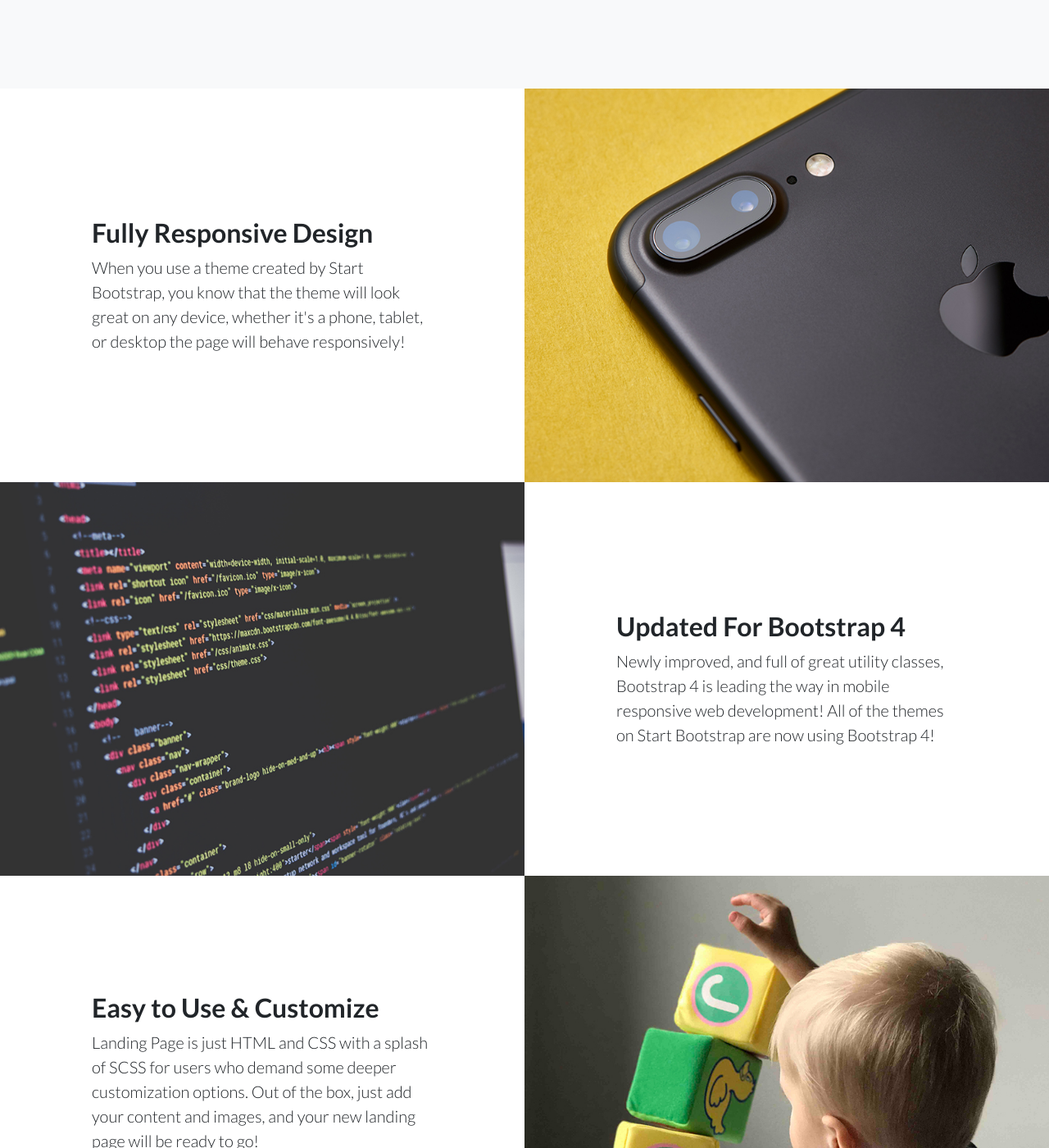
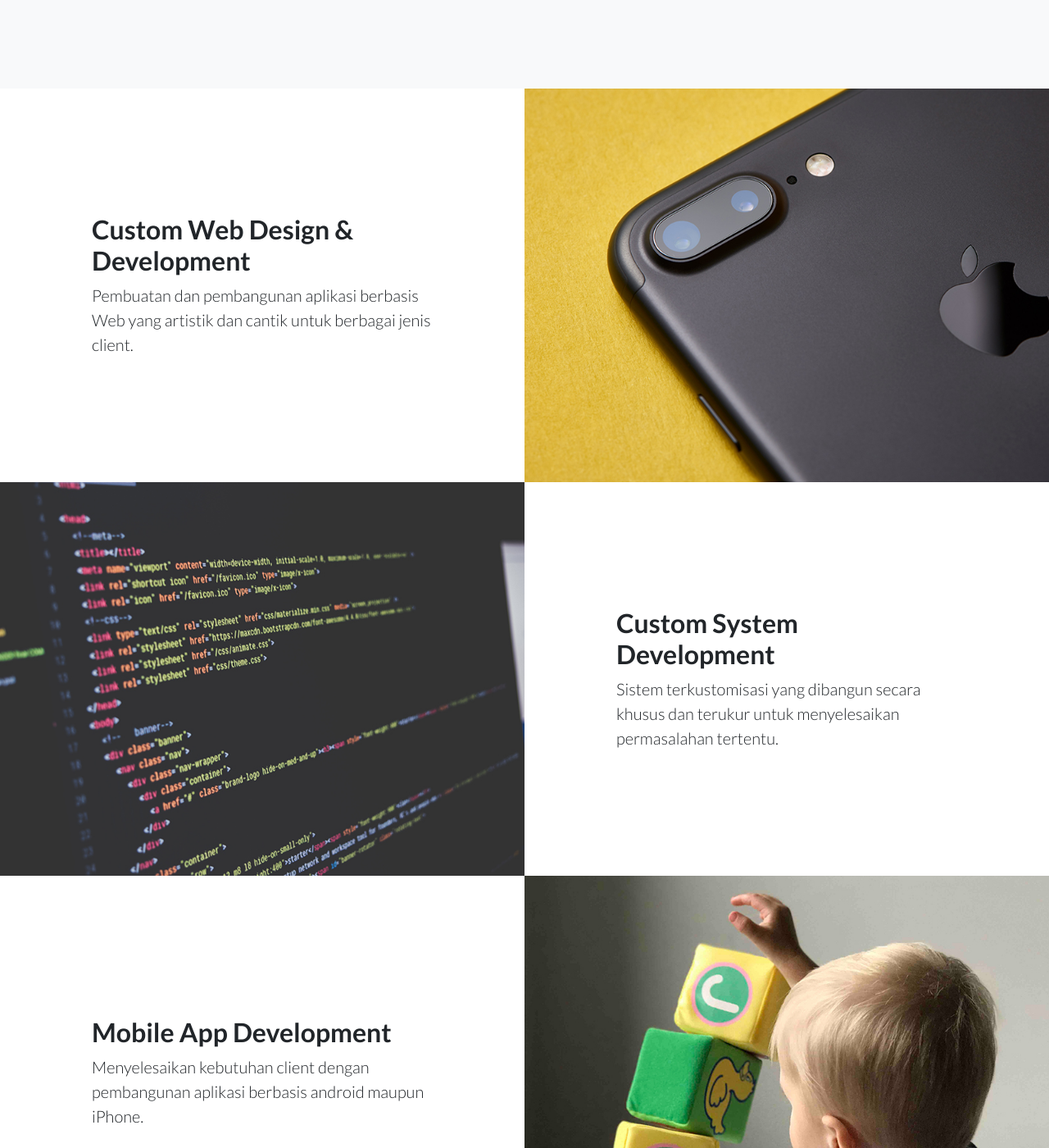
Before and after one commit to Afaisw/profcom, a Jekyll site: the page built from index.md, in a window 1280 px wide and 1400 px high, scrolled down 1380 px. Shown: the whole window at 82% size. Built offline with Jekyll 4.4.1, drawn with Linux system fonts in a browser that asks for light colours; some of the changed text lies outside the part shown.

Commit message:
coba imagesection

```diff
--- a/_includes/imagesection.html
+++ b/_includes/imagesection.html
@@ -5,22 +5,29 @@
 
         <div class="col-lg-6 order-lg-2 text-white showcase-img" style="background-image: url('img/bg-showcase-1.jpg');"></div>
         <div class="col-lg-6 order-lg-1 my-auto showcase-text">
-          <h2>Fully Responsive Design</h2>
-          <p class="lead mb-0">When you use a theme created by Start Bootstrap, you know that the theme will look great on any device, whether it's a phone, tablet, or desktop the page will behave responsively!</p>
+          <h2>Custom Web Design & Development</h2>
+          <p class="lead mb-0">Pembuatan dan pembangunan aplikasi berbasis Web yang artistik dan cantik untuk berbagai jenis client.</p>
         </div>
       </div>
       <div class="row no-gutters">
         <div class="col-lg-6 text-white showcase-img" style="background-image: url('img/bg-showcase-2.jpg');"></div>
         <div class="col-lg-6 my-auto showcase-text">
-          <h2>Updated For Bootstrap 4</h2>
-          <p class="lead mb-0">Newly improved, and full of great utility classes, Bootstrap 4 is leading the way in mobile responsive web development! All of the themes on Start Bootstrap are now using Bootstrap 4!</p>
+          <h2>Custom System Development</h2>
+          <p class="lead mb-0">Sistem terkustomisasi yang dibangun secara khusus dan terukur untuk menyelesaikan permasalahan tertentu.</p>
         </div>
       </div>
       <div class="row no-gutters">
         <div class="col-lg-6 order-lg-2 text-white showcase-img" style="background-image: url('img/bg-showcase-3.jpg');"></div>
         <div class="col-lg-6 order-lg-1 my-auto showcase-text">
-          <h2>Easy to Use &amp; Customize</h2>
-          <p class="lead mb-0">Landing Page is just HTML and CSS with a splash of SCSS for users who demand some deeper customization options. Out of the box, just add your content and images, and your new landing page will be ready to go!</p>
+          <h2>Mobile App Development</h2>
+          <p class="lead mb-0">Menyelesaikan kebutuhan client dengan pembangunan aplikasi berbasis android maupun iPhone.</p>
+        </div>
+      </div>
+      <div class="row no-gutters">
+        <div class="col-lg-6 text-white showcase-img" style="background-image: url('img/bg-showcase-2.jpg');"></div>
+        <div class="col-lg-6 my-auto showcase-text">
+          <h2>Digital Marketing</h2>
+          <p class="lead mb-0">Melakukan aktifitas digital marketing atau pun konsultan sebagai wujud totalitas aksamedia dalam penyelesaian masalah client.</p>
         </div>
       </div>
     </div>
```
